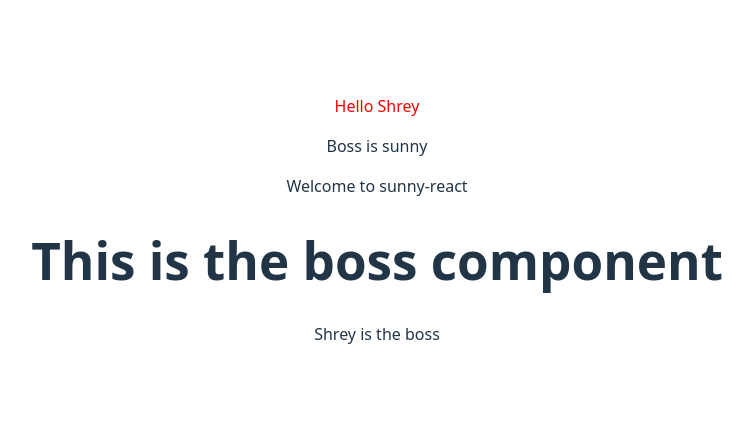
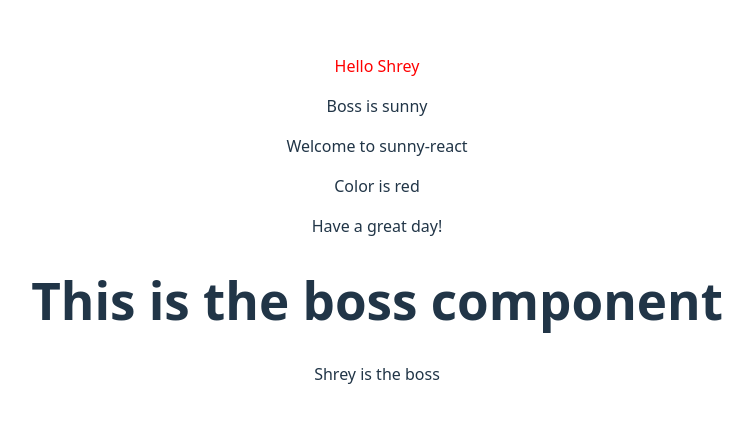
Before and after one commit to Sethiashrey/React-Learning, a React (Vite) app: page / in a window 1280 px wide. Shown: the part 180-602 px from the top of the page, without its empty margins (263-1016 px from the left). Built offline with nearby package versions, Linux system fonts and the light colour scheme.

Commit message:
Add paragraph

```diff
--- a/src/Hello.jsx
+++ b/src/Hello.jsx
@@ -5,6 +5,8 @@ function Hello({name11,color}){
           <p style={styles}>Hello {name11}</p>
           <p>Boss is sunny</p>
           <p>Welcome to sunny-react</p>
+          <p>Color is {color}</p>
+          <p>Have a great day!</p>
         </>
     )
 }
```
